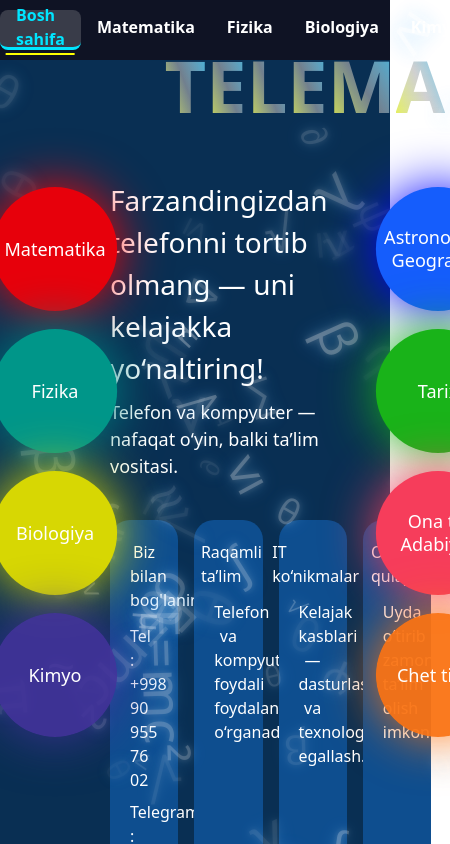
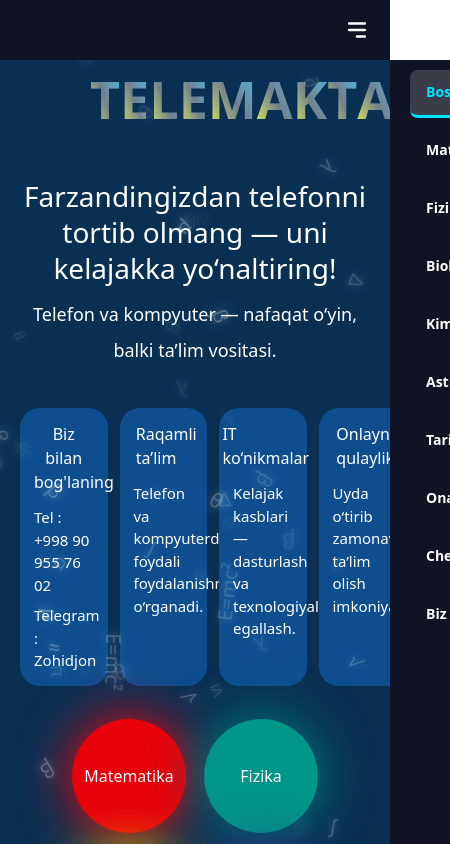
Before and after one commit to Kamoliddin1701313/telemaktab, a Next.js app: page / in a window 390 px wide. Shown: the top 844 px of the page, 450 px wide, since content can reach past the window. Built offline with nearby package versions, Linux system fonts and the light colour scheme.

Commit message:
git hubga push qildim men yana bugun tele maktabning responsivi bilan ishladim

```diff
--- a/src/app/globals.css
+++ b/src/app/globals.css
@@ -1,4 +1,13 @@
 @import "tailwindcss";
+
+@theme {
+  --breakpoint-sm: 500px;
+  --breakpoint-md: 760px;
+  --breakpoint-lg: 1020px;
+  --breakpoint-xl: 1280px;
+
+  /* max-md:bg-red-600  shunday qilib berilar ekan tailwand css 4 da */
+}
 
 .box {
   animation-name: box;
--- a/src/components/dashboard/Dashboard.jsx
+++ b/src/components/dashboard/Dashboard.jsx
@@ -104,7 +104,7 @@ function Dashboard() {
 
   const [floating, setFloating] = useState([]);
 
-  const COUNT = 80;
+  const COUNT = 60;
 
   const items = useMemo(
     () =>
@@ -131,14 +131,15 @@ function Dashboard() {
   };
 
   return (
-    <div className="w-full h-screen top-0 left-0 fixed bg-[#092F53] z-0">
+    <div className="w-full h-screen top-0 left-0 fixed bg-[#092F53] z-0 max-lg:static">
+      <div className="">
         {floating?.map((value, index) => (
           <motion.div
             key={value.id} // id ishlatish yaxshiroq
             style={{
               left: `${value.left}%`,
               top: `${value.top}%`,
-            fontSize: `${10 + value.scale * 20}px`,
+              fontSize: `${value.scale * 20}px`,
               opacity: value.opacity,
               transform: `rotate(${value.rot}deg)`,
               position: "absolute",
@@ -150,6 +151,7 @@ function Dashboard() {
         0 0 20px rgba(0, 150, 255, 0.6)
       `,
             }}
+            className="max-lg:!text-[20px]"
             animate={{
               x: [0, (Math.random() > 0.5 ? 1 : -1) * 200],
               y: [0, (Math.random() > 0.5 ? 1 : -1) * 200],
@@ -166,9 +168,10 @@ function Dashboard() {
             {value.char}
           </motion.div>
         ))}
+      </div>
 
-      <div className="flex bg-transparent justify-between items-center w-full max-w-[1280px] mx-auto mt-[8%]">
-        <div className="flex flex-col gap-8">
+      <div className="flex bg-transparent justify-between items-start w-full max-w-[1280px] mx-auto mt-[8%] max-xl:px-5 max-xl:mt-[12%] max-lg:flex-col max-lg:items-center max-lg:gap-10 max-lg:mt-0">
+        <div className="flex flex-col gap-8 max-lg:order-2 max-lg:w-full max-lg:flex-row max-lg:flex-wrap max-lg:justify-center">
           {pageLink?.slice(0, 4).map((value, index) => {
             const delays = [0.1, 0.5, 1, 2];
 
@@ -185,7 +188,7 @@ function Dashboard() {
               >
                 <motion.button
                   onClick={() => linkPageButton(value.link)}
-                  className={`w-[110px] h-[110px] rounded-full cursor-pointer text-white flex items-center justify-center text-center px-2 leading-5 ${value.bg}`}
+                  className={`w-[110px] h-[110px] rounded-full cursor-pointer text-white flex items-center justify-center text-center px-2 leading-5 ${value.bg} max-xl:w-[100px] max-xl:h-[100px] max-xl:text-[14px]`}
                   animate={{
                     scale: [1, 1.15, 1],
                     boxShadow: [
@@ -207,7 +210,7 @@ function Dashboard() {
           })}
         </div>
 
-        <div className="w-[70%]">
+        <div className="w-[70%] max-lg:w-full max-lg:order-1">
           <div className="flex items-center mx-auto w-3/5">
             {text?.map((value, index) => {
               const delays = [0.1, 0.2, 0.3, 0.4, 0.5, 0.6, 0.7, 0.8, 0.9, 1];
@@ -221,7 +224,7 @@ function Dashboard() {
                     ease: "easeOut",
                   }}
                   key={index}
-                  className="text-[72px] mx-auto font-bold uppercase bg-gradient-to-bl from-[#14c3f3] via-[#b3b3b39d] to-[#ecf801] bg-clip-text text-transparent"
+                  className="text-[72px] mx-auto font-bold uppercase bg-gradient-to-bl from-[#14c3f3] via-[#b3b3b39d] to-[#ecf801] bg-clip-text text-transparent max-xl:text-[52px]"
                 >
                   {value}
                 </motion.h1>
@@ -229,7 +232,7 @@ function Dashboard() {
             })}
           </div>
 
-          <div className="my-10">
+          <div className="my-10 max-xl:text-[16px] max-xl:text-center max-xl:leading-9">
             <motion.h3
               initial={{ opacity: 0, y: -20 }}
               animate={{ opacity: 1, y: 0 }}
@@ -250,17 +253,17 @@ function Dashboard() {
             </motion.p>
           </div>
 
-          <div className="flex justify-between gap-4">
+          <div className="flex justify-between gap-4 max-xl:gap-3">
             <motion.div
               initial={{ opacity: 0, y: 20 }}
               animate={{ opacity: 1, y: 0 }}
               transition={{ delay: 0, duration: 1 }}
-              className="p-5 rounded-[20px] bg-[#0e4e8f] text-white w-1/4"
+              className="p-5 rounded-[20px] bg-[#0e4e8f] text-white w-1/4 max-xl:p-3.5"
             >
               <div className="text-center">
                 <span>Biz bilan bog'laning</span>
               </div>
-              <div className="flex flex-col gap-2 mt-3">
+              <div className="flex flex-col gap-2 mt-3 max-xl:text-[15px]">
                 <a href="tel:+9989909557602">Tel : +998 90 955 76 02</a>
                 <a href="https://t.me/T_Zohidjon25" target="_blank">
                   Telegram : Zohidjon
@@ -272,13 +275,13 @@ function Dashboard() {
               initial={{ opacity: 0, y: 20 }}
               animate={{ opacity: 1, y: 0 }}
               transition={{ delay: 0, duration: 1 }}
-              className="p-5 rounded-[20px] bg-[#0e4e8f] text-white w-1/4"
+              className="p-5 rounded-[20px] bg-[#0e4e8f] text-white w-1/4 max-xl:p-3.5"
             >
               <div className="flex items-center justify-center gap-1.5">
                 <FiSmartphone className="text-[22px] text-blue-500" />
                 <span>Raqamli ta’lim</span>
               </div>
-              <p className="text-center mt-3">
+              <p className="text-center mt-3 max-xl:text-[15px] max-xl:text-left">
                 Telefon va kompyuterdan foydali foydalanishni o‘rganadi.
               </p>
             </motion.div>
@@ -287,13 +290,13 @@ function Dashboard() {
               initial={{ opacity: 0, y: -20 }}
               animate={{ opacity: 1, y: 0 }}
               transition={{ delay: 0.3, duration: 1 }}
-              className="p-5 rounded-[20px] bg-[#0e4e8f] text-white w-1/4"
+              className="p-5 rounded-[20px] bg-[#0e4e8f] text-white w-1/4 max-xl:p-3.5"
             >
               <div className="flex items-center justify-center gap-1.5">
                 <PiLaptopDuotone className="text-[24px] text-blue-500" />
                 <span>IT ko‘nikmalar</span>
               </div>
-              <p className="text-center mt-3">
+              <p className="text-center mt-3 max-xl:text-[15px] max-xl:text-left">
                 Kelajak kasblari — dasturlash va texnologiyalarni egallash.
               </p>
             </motion.div>
@@ -302,20 +305,20 @@ function Dashboard() {
               initial={{ opacity: 0, y: 20 }}
               animate={{ opacity: 1, y: 0 }}
               transition={{ delay: 0.6, duration: 1 }}
-              className="p-5 rounded-[20px] bg-[#0e4e8f] text-white w-1/4"
+              className="p-5 rounded-[20px] bg-[#0e4e8f] text-white w-1/4 max-xl:p-3.5"
             >
               <div className="flex items-center justify-center gap-1.5">
                 <GoGlobe className="text-[22px] text-blue-500" />
                 <span>Onlayn qulaylik</span>
               </div>
-              <p className="text-center mt-3">
+              <p className="text-center mt-3 max-xl:text-[15px] max-xl:text-left">
                 Uyda o‘tirib zamonaviy ta’lim olish imkoniyati.
               </p>
             </motion.div>
           </div>
         </div>
 
-        <div className="flex flex-col gap-8">
+        <div className="flex flex-col gap-8 max-lg:order-3 max-lg:w-full max-lg:flex-row max-lg:flex-wrap max-lg:justify-center">
           {pageLink?.slice(4).map((value, index) => {
             const delays = [0.1, 0.5, 1, 2]; // ketma-ket tushish kechikishlari
 
@@ -332,7 +335,7 @@ function Dashboard() {
               >
                 <motion.button
                   onClick={() => linkPageButton(value.link)}
-                  className={`w-[110px] h-[110px] rounded-full cursor-pointer text-white flex items-center justify-center text-center px-2 leading-5 ${value.bg}`}
+                  className={`w-[110px] h-[110px] rounded-full cursor-pointer text-white flex items-center justify-center text-center px-2 leading-5 ${value.bg} max-xl:w-[100px] max-xl:h-[100px] max-xl:text-[14px]`}
                   animate={{
                     scale: [1, 1.15, 1],
                     boxShadow: [
--- a/src/components/navbar/Navbar.jsx
+++ b/src/components/navbar/Navbar.jsx
@@ -1,8 +1,12 @@
 "use client";
 import Link from "next/link";
+import { IoClose } from "react-icons/io5";
+import { HiMenuAlt3 } from "react-icons/hi";
 import { usePathname, useRouter } from "next/navigation";
+import { useState } from "react";
 
 function Navbar() {
+  const [openIcon, setOpenIcon] = useState(false);
   const pageLink = [
     { id: 1, name: "Bosh sahifa", link: "" },
     { id: 2, name: "Matematika", link: "mathematics" },
@@ -16,12 +20,16 @@ function Navbar() {
     { id: 10, name: "Biz haqimizda", link: "about" },
   ];
 
+  const menuBtn = () => {
+    setOpenIcon((prev) => !prev);
+  };
+
   const pathname = usePathname();
 
   return (
     <div className="h-[60px] bg-[#0F1324] fixed z-10 w-full">
-      <div className="max-w-[1280px] mx-auto h-full">
-        <div className="flex items-center justify-between h-full">
+      <div className="max-w-[1280px] mx-auto h-full max-xl:px-5 max-lg:flex max-lg:items-center">
+        <div className="flex items-center justify-between h-full max-lg:hidden">
           {pageLink?.map((value, index) => {
             const isActiveLink = pathname === `/${value.link}`;
             return (
@@ -32,7 +40,44 @@ function Navbar() {
                   isActiveLink
                     ? "border-[#00e5ff] border-b-[3px] text-[#00e5ff] bg-[#b6b6b640] rounded-[8px] navbarLink activeLink"
                     : "border-transparent navbarLink text-white"
-                } h-[40px] relative flex items-center border-b-[3px] pb-[3px] hover:bg-[#b6b6b640] px-4 font-semibold cursor-pointer rounded-[8px] hover:border-[#00e5ff] hover:navbarLink hover:text-[#00e5ff]`}
+                } h-[40px] relative flex items-center border-b-[3px] pb-[3px] hover:bg-[#b6b6b640] px-4 font-semibold cursor-pointer rounded-[8px] hover:border-[#00e5ff] hover:navbarLink hover:text-[#00e5ff] max-xl:text-[14px] max-xl:pb-0 max-xl:px-2 max-lg:w-full`}
+                key={index}
+              >
+                {value?.name}
+              </Link>
+            );
+          })}
+        </div>
+
+        <button
+          onClick={menuBtn}
+          className="hidden max-lg:block cursor-pointer ml-auto"
+        >
+          {openIcon ? (
+            <IoClose className="text-white text-[26px]" />
+          ) : (
+            <HiMenuAlt3 className="text-white text-[26px]" />
+          )}
+        </button>
+
+        <div
+          className={`hidden max-lg:block bg-[#0F1324] px-5 absolute top-[60px] h-screen w-full ${
+            openIcon
+              ? "right-0 duration-500 ease-in"
+              : "-right-[100%] duration-200 ease-in"
+          }`}
+        >
+          {pageLink?.map((value, index) => {
+            const isActiveLink = pathname === `/${value.link}`;
+            return (
+              <Link
+                prefetch
+                href={`/${value.link}`}
+                className={`${
+                  isActiveLink
+                    ? "border-[#00e5ff] border-b-[3px] text-[#00e5ff] bg-[#b6b6b640] rounded-[8px]"
+                    : "border-transparent text-white"
+                } h-[48px] mt-2.5 relative flex items-center border-b-[3px] pb-[3px] hover:bg-[#b6b6b640] px-4 font-semibold cursor-pointer rounded-[8px] hover:border-[#00e5ff] hover:text-[#00e5ff] text-[14px] w-full`}
                 key={index}
               >
                 {value?.name}
```
Also changed, not shown: src/app/about/page.jsx (line endings or trailing spaces). Lines whose indentation alone changed are shown as unchanged.
